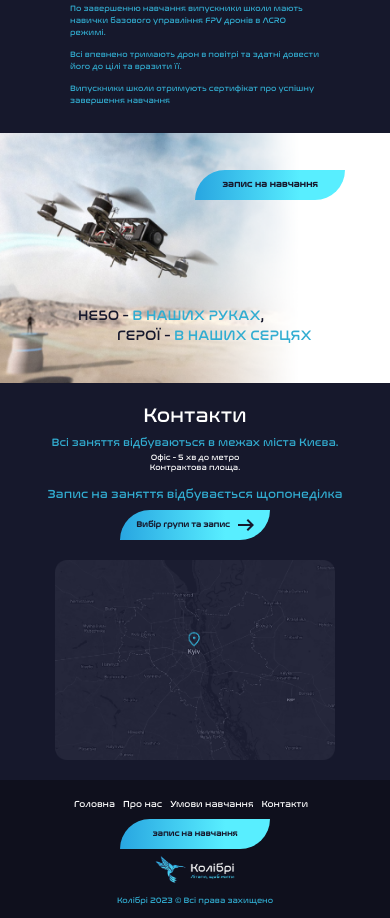
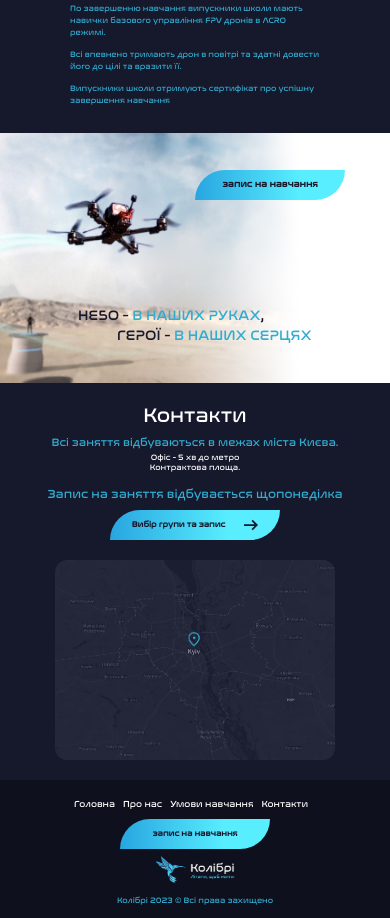
Before and after one commit to parmenid89/BirdHub, a website: page src/index.html in a window 390 px wide. Shown: the part 1240-2158 px from the top of the page. Drawn offline with nearby package versions, Linux system fonts and the light colour scheme; files that its build step writes are made by us from their sources; files whose address does not match are found by name.

Commit message:
changed BG 2,4 sections

```diff
--- a/src/sass/blocks/_media.scss
+++ b/src/sass/blocks/_media.scss
@@ -143,7 +143,7 @@
         }
     }
     .sky {
-        background: url('../../assets/img/sky_BG.png') center center / 100% 100% no-repeat;
+        background: url('../../assets/img/sky_BG.jpg') center center / 100% 100% no-repeat;
         min-height: 450px;
         &__text {
             left: 40%;
@@ -855,7 +855,7 @@
         }
     }
     .sky {
-        background: url('../../assets/img/sky_BG.png') top left / 150% 100% no-repeat;
+        background: url('../../assets/img/sky_BG.jpg') top left / 150% 100% no-repeat;
         min-height: 250px;
         &__text {
             font-size: 14px;
@@ -929,14 +929,17 @@
             margin: 0 auto;
             margin-top: 10px;
             padding: 0;
-            width: 150px;
+            width: 170px;
             height: 30px;
-
             a {
                 display: flex;
                 justify-content: space-around;
-                width: 120px;
+                width: 140px;
                 font-size: 8px;
+                img {
+                    width: 14px;
+                    height: 14px;
+                }
             }
         }
         &__map {
--- a/src/sass/blocks/_sky.scss
+++ b/src/sass/blocks/_sky.scss
@@ -1,7 +1,7 @@
 .sky {
     position: relative;
     min-height: 566px;
-    background: url('../../assets/img/sky_BG.png') center center / 100% 100% no-repeat;
+    background: url('../../assets/img/sky_BG.jpg') center center / 100% 100% no-repeat;
     &__text {
         position: absolute;
         left: 42%;
```
Also changed, not shown: dist/assets/img/1-hero.png (deleted), dist/assets/img/about bg.png (deleted), dist/assets/img/kolibri_logo 1.png (deleted), dist/assets/img/kolibri_logo 2.png (deleted), dist/assets/img/sky_BG.jpg (added), dist/assets/img/sky_BG.png (deleted), dist/assets/img/дрон-1-fpv 1.png (deleted), dist/assets/img/дрон-1-fpv_1.png, dist/css/style.min.css, src/assets/img/1-hero.png (deleted), src/assets/img/4-section.png (added), src/assets/img/sky_BG.jpg (added), src/assets/img/sky_BG.png (deleted), src/assets/img/дрон-1-fpv_1.png.
